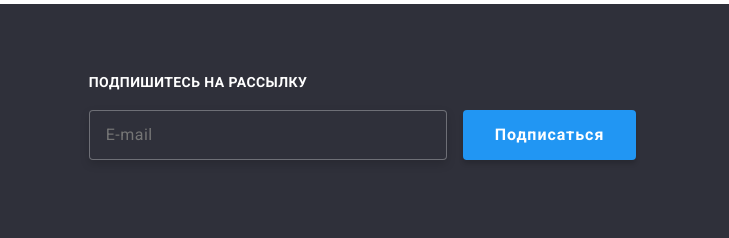
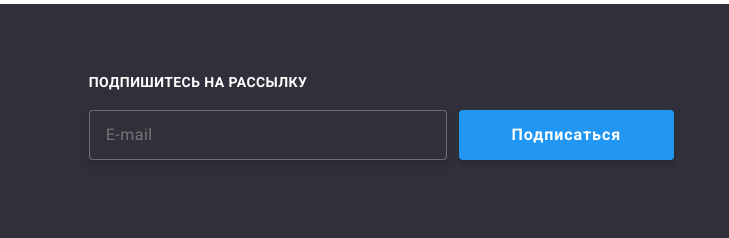
Before and after one commit to anasteti4ka/goit-markup-hw-06, a plain HTML site: page index.html in a window 1280 px wide. Shown: the part 2740-2978 px from the top of the page, 551-1280 px from the left. Drawn offline with nearby package versions, Linux system fonts and the light colour scheme.

Commit message:
goit-markup-hw-06

```diff
--- a/CSS/styles.css
+++ b/CSS/styles.css
@@ -767,6 +767,11 @@ p {
   margin-left: 93px;
 }
 
+.footer-form {
+  display: inline-flex;
+  justify-content: flex-end;
+}
+
 .sub-title {
   font-weight: bold;
   font-size: 14px;
@@ -797,12 +802,27 @@ p {
   letter-spacing: 0.03em;
 }
 
+.footer-button {
+  font-weight: bold;
+  font-size: 16px;
+  line-height: 1.87;
+  letter-spacing: 0.06em;
+  box-shadow: 0px 4px 4px rgba(0, 0, 0, 0.15);
+  border-radius: 4px;
+  border: 0px;
+  display: inline-block;
+  background-color: var(--accent-color);
+  color: var(--white);
+  width: 215px;
+}
+
 .button-footer-icon-svg {
   display: inline-block;
   position: absolute;
   width: 24px;
   height: 24px;
   fill: var(--white);
+  margin-left: 10px;
 }
 
 .module {
--- a/index.html
+++ b/index.html
@@ -349,9 +349,9 @@
             </div>
             <div class="subscribe">
                 <h3 class="sub-title">Подпишитесь на рассылку</h3>
-                <form action="mail.php">
+                <form class="footer-form" action="mail.php">
                     <input class="sub-email" type="email" name="email" id="" placeholder="E-mail">
-                    <button class="title-button" type="submit">Подписаться
+                    <button class="footer-button" type="submit">Подписаться
                         <svg class="button-footer-icon-svg">
                             <use href="./img/icons/sprite.svg.svg#button-footer"></use>
                         </svg>
```
